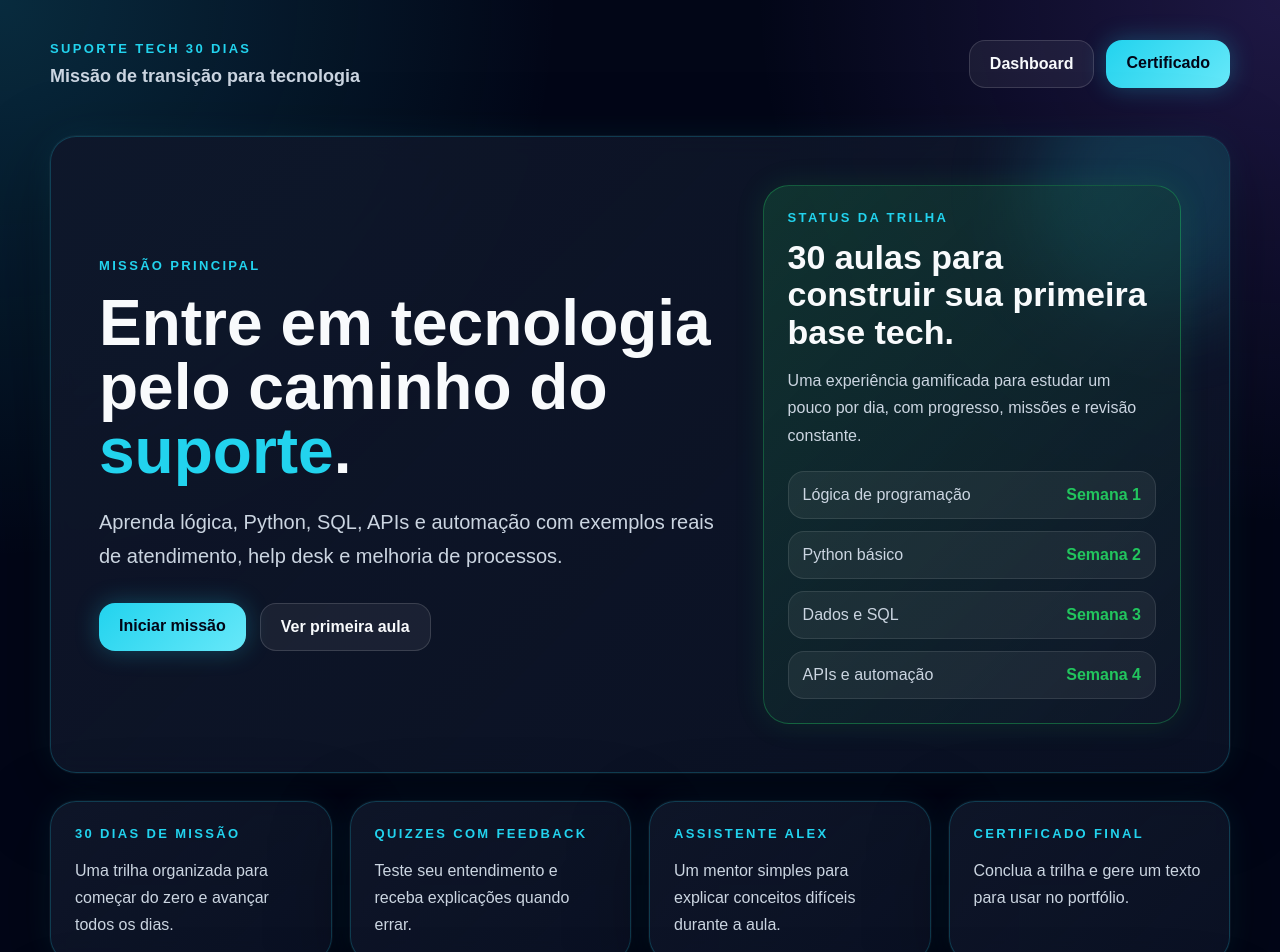
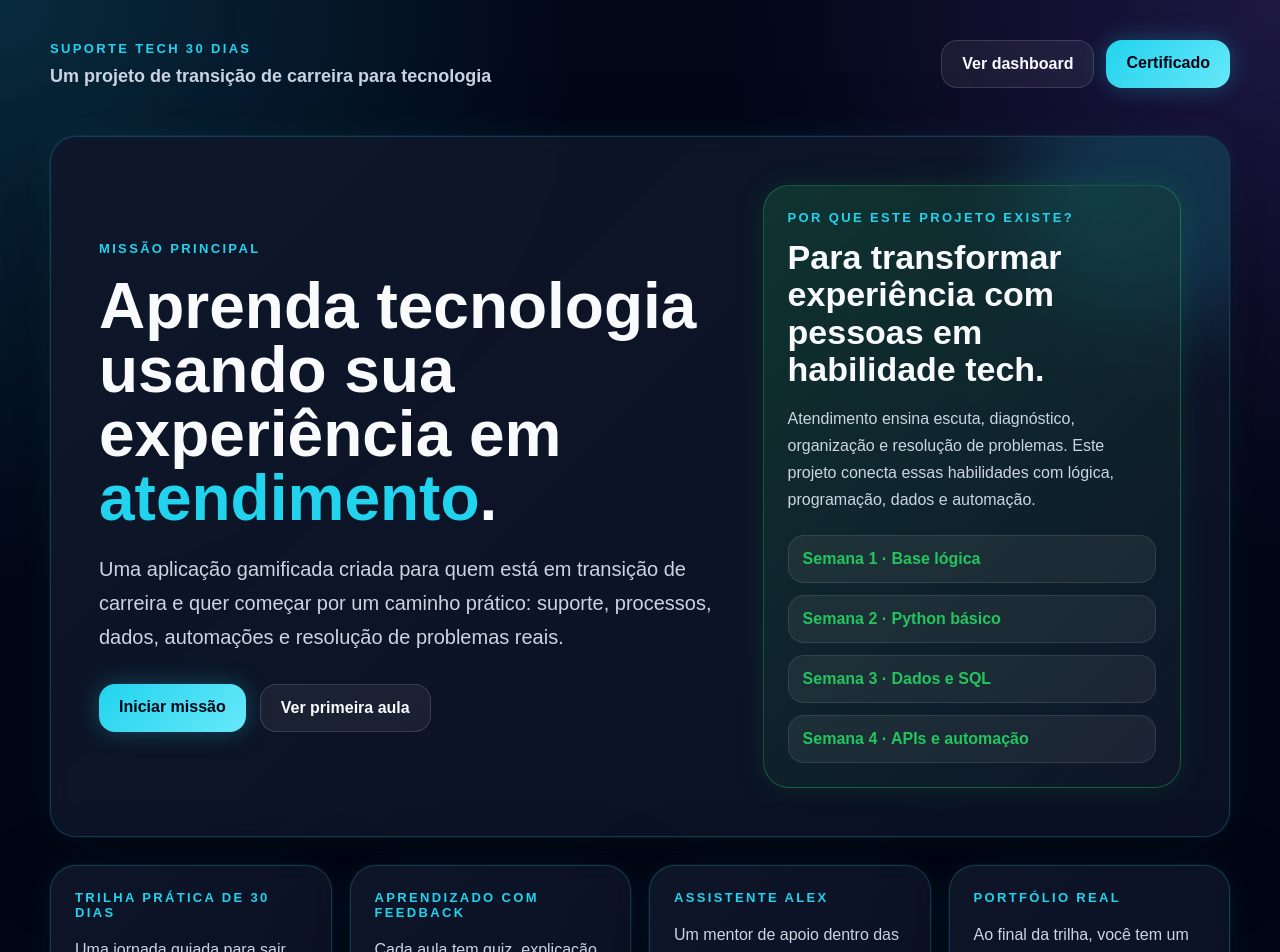
Before and after one commit to HanzSolo66/suporte-tech-30-dias, a Next.js app in the folder apps/web/: page / in a window 1280 px wide. Shown: the top 952 px of the page. Built offline with nearby package versions, Linux system fonts and the light colour scheme.

Commit message:
Melhora textos da home

```diff
--- a/apps/web/app/page.tsx
+++ b/apps/web/app/page.tsx
@@ -2,28 +2,32 @@ import { neon } from "../lib/neonStyles";
 
 const features = [
   {
-    title: "30 dias de missão",
-    description: "Uma trilha organizada para começar do zero e avançar todos os dias.",
+    title: "Trilha prática de 30 dias",
+    description:
+      "Uma jornada guiada para sair do zero e construir base em lógica, Python, dados, APIs e automação.",
   },
   {
-    title: "Quizzes com feedback",
-    description: "Teste seu entendimento e receba explicações quando errar.",
+    title: "Aprendizado com feedback",
+    description:
+      "Cada aula tem quiz, explicação do erro e reforço do conceito para transformar dúvida em progresso.",
   },
   {
     title: "Assistente Alex",
-    description: "Um mentor simples para explicar conceitos difíceis durante a aula.",
+    description:
+      "Um mentor de apoio dentro das aulas para explicar conceitos com linguagem simples e exemplos de suporte.",
   },
   {
-    title: "Certificado final",
-    description: "Conclua a trilha e gere um texto para usar no portfólio.",
+    title: "Portfólio real",
+    description:
+      "Ao final da trilha, você tem um projeto apresentável, certificado e texto pronto para LinkedIn ou GitHub.",
   },
 ];
 
 const learningPath = [
-  "Lógica de programação",
-  "Python básico",
-  "Dados e SQL",
-  "APIs e automação",
+  "Semana 1 · Base lógica",
+  "Semana 2 · Python básico",
+  "Semana 3 · Dados e SQL",
+  "Semana 4 · APIs e automação",
 ];
 
 export default function HomePage() {
@@ -50,13 +54,13 @@ export default function HomePage() {
                 color: neon.colors.muted,
               }}
             >
-              Missão de transição para tecnologia
+              Um projeto de transição de carreira para tecnologia
             </strong>
           </div>
 
           <nav style={{ display: "flex", gap: "12px", flexWrap: "wrap" }}>
             <a href="/dashboard" style={neon.buttonGhost}>
-              Dashboard
+              Ver dashboard
             </a>
             <a href="/certificado" style={neon.buttonPrimary}>
               Certificado
@@ -74,13 +78,13 @@ export default function HomePage() {
           <div
             style={{
               position: "absolute",
-              width: "260px",
-              height: "260px",
+              width: "280px",
+              height: "280px",
               borderRadius: "999px",
               background: "rgba(34,211,238,0.16)",
-              filter: "blur(40px)",
-              right: "-60px",
-              top: "-80px",
+              filter: "blur(42px)",
+              right: "-70px",
+              top: "-90px",
             }}
           />
 
@@ -102,11 +106,11 @@ export default function HomePage() {
                   lineHeight: 1,
                   marginTop: "18px",
                   marginBottom: "22px",
-                  maxWidth: "780px",
+                  maxWidth: "820px",
                 }}
               >
-                Entre em tecnologia pelo caminho do{" "}
-                <span style={{ color: neon.colors.cyan }}>suporte</span>.
+                Aprenda tecnologia usando sua experiência em{" "}
+                <span style={{ color: neon.colors.cyan }}>atendimento</span>.
               </h1>
 
               <p
@@ -116,8 +120,9 @@ export default function HomePage() {
                   maxWidth: "780px",
                 }}
               >
-                Aprenda lógica, Python, SQL, APIs e automação com exemplos reais
-                de atendimento, help desk e melhoria de processos.
+                Uma aplicação gamificada criada para quem está em transição de
+                carreira e quer começar por um caminho prático: suporte,
+                processos, dados, automações e resolução de problemas reais.
               </p>
 
               <div
@@ -139,7 +144,7 @@ export default function HomePage() {
             </div>
 
             <div style={neon.cardGreen}>
-              <p style={neon.eyebrow}>Status da trilha</p>
+              <p style={neon.eyebrow}>Por que este projeto existe?</p>
 
               <h2
                 style={{
@@ -149,33 +154,27 @@ export default function HomePage() {
                   marginBottom: "14px",
                 }}
               >
-                30 aulas para construir sua primeira base tech.
+                Para transformar experiência com pessoas em habilidade tech.
               </h2>
 
               <p style={neon.muted}>
-                Uma experiência gamificada para estudar um pouco por dia, com
-                progresso, missões e revisão constante.
+                Atendimento ensina escuta, diagnóstico, organização e resolução
+                de problemas. Este projeto conecta essas habilidades com lógica,
+                programação, dados e automação.
               </p>
 
               <div style={{ marginTop: "22px", display: "grid", gap: "12px" }}>
-                {learningPath.map((item, index) => (
+                {learningPath.map((item) => (
                   <div
                     key={item}
                     style={{
-                      display: "flex",
-                      justifyContent: "space-between",
-                      gap: "12px",
-                      alignItems: "center",
                       padding: "14px",
                       borderRadius: "16px",
                       background: "rgba(255,255,255,0.06)",
                       border: "1px solid rgba(255,255,255,0.1)",
                     }}
                   >
-                    <span style={{ color: neon.colors.muted }}>{item}</span>
-                    <strong style={{ color: neon.colors.green }}>
-                      Semana {index + 1}
-                    </strong>
+                    <strong style={{ color: neon.colors.green }}>{item}</strong>
                   </div>
                 ))}
               </div>
@@ -212,13 +211,14 @@ export default function HomePage() {
           }}
         >
           <div>
-            <p style={neon.eyebrow}>Pronto para começar?</p>
+            <p style={neon.eyebrow}>Projeto de portfólio</p>
             <h2 style={{ fontSize: "34px", margin: "10px 0" }}>
-              Sua primeira missão está liberada.
+              Um app para estudar, praticar e apresentar.
             </h2>
             <p style={{ ...neon.muted, marginBottom: 0 }}>
-              Comece pela aula 1, responda o quiz e acompanhe seu avanço pelo
-              dashboard.
+              Este projeto demonstra conceitos de Next.js, React, TypeScript,
+              rotas dinâmicas, estado, localStorage, dashboard, gamificação e
+              experiência do usuário.
             </p>
           </div>
 
```
